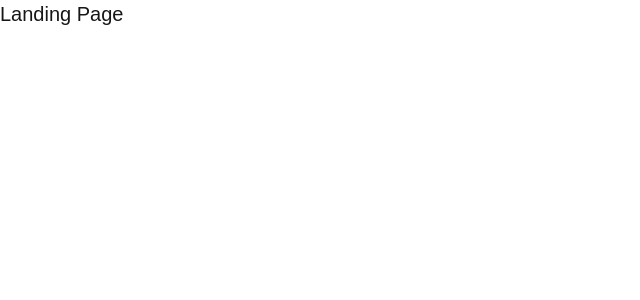
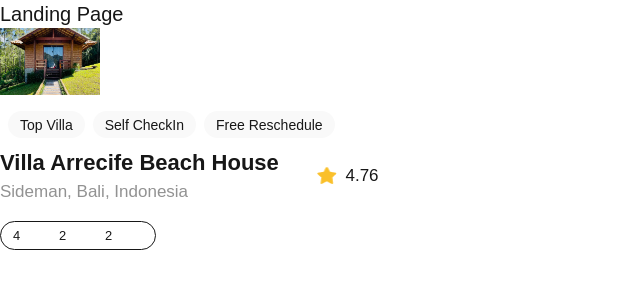
Before and after one commit to Peter-Adjao/alx-project-0x00-setup, a Next.js app in the folder alx-project-0x00/: page /landing in a window 1280 px wide. Shown: the top 300 px of the page, without its empty margins (0-640 px from the left). Built offline with nearby package versions, Linux system fonts and the light colour scheme.

Commit message:
Update Card components and landing page

```diff
--- a/alx-project-0x00/components/Card.tsx
+++ b/alx-project-0x00/components/Card.tsx
@@ -1,19 +1,14 @@
 import Image from "next/image";
-import HOUSE_IMAGE from "@/public/assets/house.png";
-import STAR_IMAGE from "@/public/assets/star.png";
+
 import React from "react";
 import Pill from "./Pill";
 
 const Card: React.FC = () => {
   return (
     <div className="h-[422px] w-[378.56px] cursor-pointer hover:shadow-md hover:rounded-lg">
-      <Image
-        className="rounded-lg"
-        src={HOUSE_IMAGE}
-        width={378.56}
-        height={299.37}
-        alt="house image"
-      />
+        <Image src="/assets/images/house.png" alt="House"
+         width={100} height={100} />
+
       <div className="p-2 flex gap-2 mt-2">
         <Pill title="Top Villa" />
         <Pill title="Self CheckIn" />
@@ -27,7 +22,7 @@ const Card: React.FC = () => {
           </p>
         </div>
         <div className="flex items-center">
-          <Image src={STAR_IMAGE} width={18} height={18} alt="star" />
+         <Image src="/assets/images/star.png" alt="Star" width={20} height={20} />
           <p className="font-medium text-[17px] ml-2">4.76</p>
         </div>
       </div>
--- a/alx-project-0x00/pages/landing.tsx
+++ b/alx-project-0x00/pages/landing.tsx
@@ -1,7 +1,10 @@
+import Card from "@/components/Card"
+
 const Landing: React.FC =  () => {
   return (
     <div>
       <h1 className=" text-xl font-extralight">Landing Page</h1>
+      <Card />
     </div>
   )
 }
```
